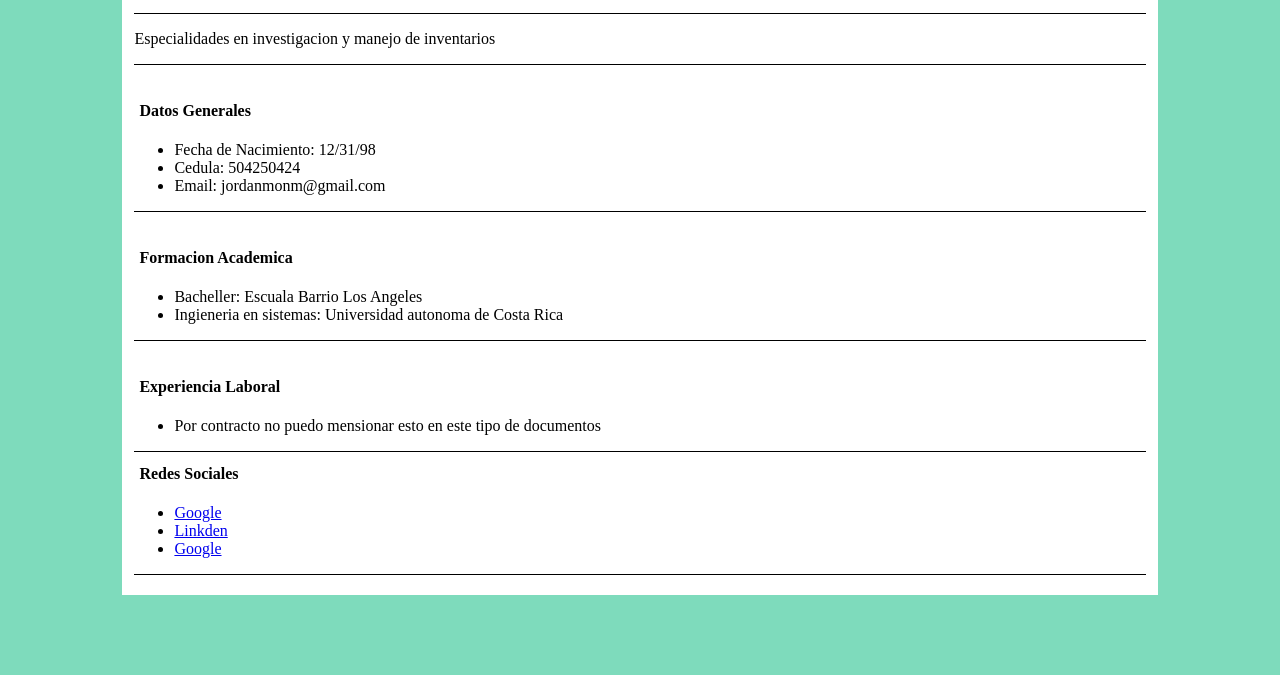
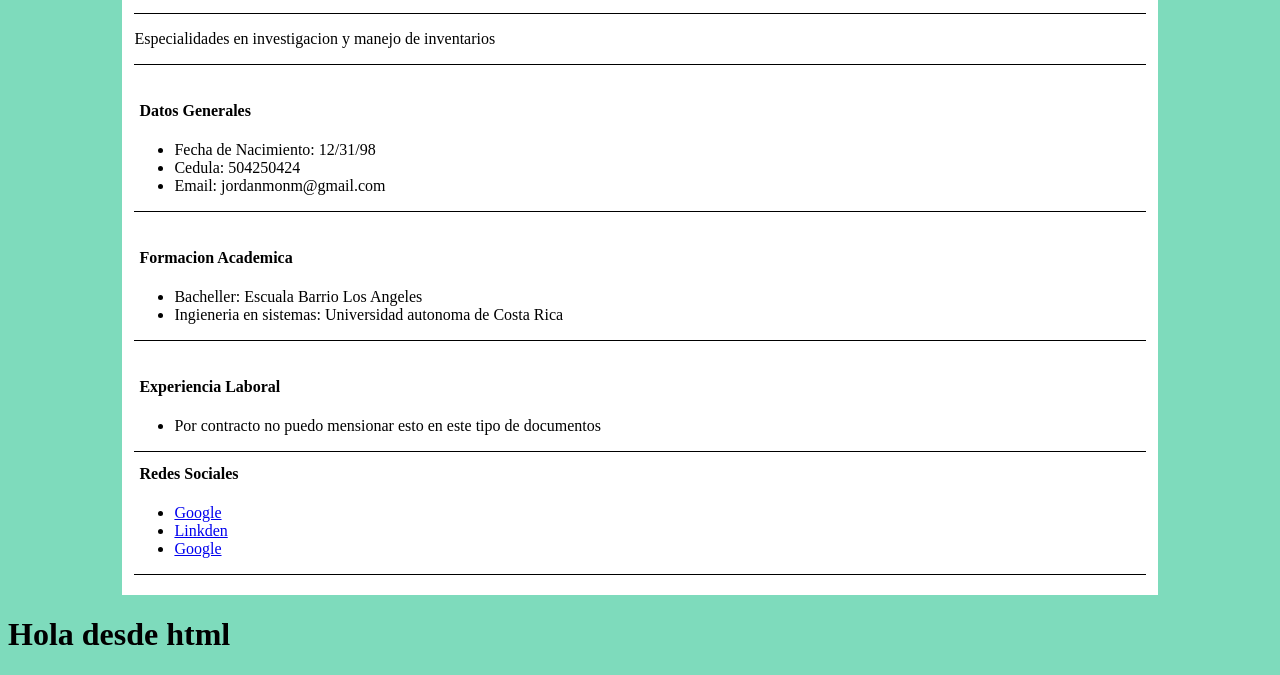
Before and after one commit to Jordan-MM/teams-git-ejemplo, a plain HTML site: page index.html in a window 1280 px wide. Shown: the part 155-830 px from the top of the page. Before the commit the page ends 800 px from the top, so only its background shows below. Drawn offline with Linux system fonts and the light colour scheme.

Commit message:
agregamos un h1

```diff
--- a/index.html
+++ b/index.html
@@ -74,7 +74,7 @@
             </ul>
             <hr size="1px" color="black" />
     </div>
-
+    <h1>Hola desde html</h1>
 
 </body>
 </html>
```
